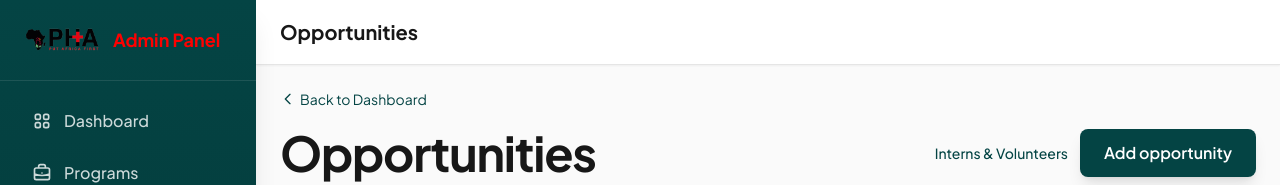
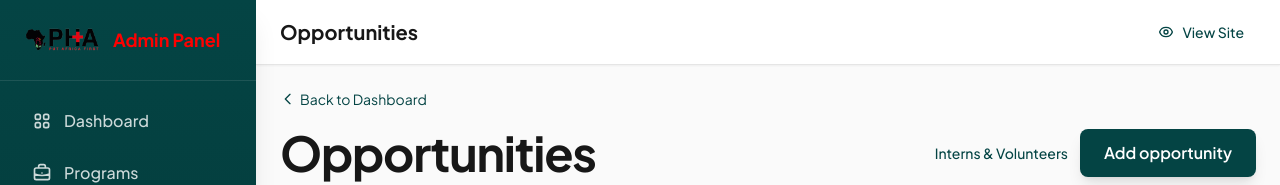
Before and after one commit to Denise-hub/PHAfrique-Project, a Next.js app: page /admin/opportunities in a window 1280 px wide. Shown: the top 185 px of the page. Built offline with nearby package versions, Linux system fonts and the light colour scheme; no server answers; a web font is replaced by a local one.

Commit message:
chore: restore admin view-site shortcut

```diff
--- a/src/components/admin/AdminShell.tsx
+++ b/src/components/admin/AdminShell.tsx
@@ -242,7 +242,7 @@ export default function AdminShell({ children }: { children: React.ReactNode })
               href="/"
               target="_blank"
               rel="noopener noreferrer"
-              className="shrink-0 hidden xs:flex items-center gap-2 px-3 py-2 text-xs sm:text-sm font-medium text-[#044444] dark:text-[#44AAAA] hover:bg-[#044444]/10 dark:hover:bg-[#044444]/20 rounded-lg transition-all"
+              className="shrink-0 flex items-center gap-2 px-3 py-2 text-xs sm:text-sm font-medium text-[#044444] dark:text-[#44AAAA] hover:bg-[#044444]/10 dark:hover:bg-[#044444]/20 rounded-lg transition-all"
             >
               <svg className="h-4 w-4" fill="none" stroke="currentColor" viewBox="0 0 24 24">
                 <path strokeLinecap="round" strokeLinejoin="round" strokeWidth={2} d="M15 12a3 3 0 11-6 0 3 3 0 016 0z" />
```
